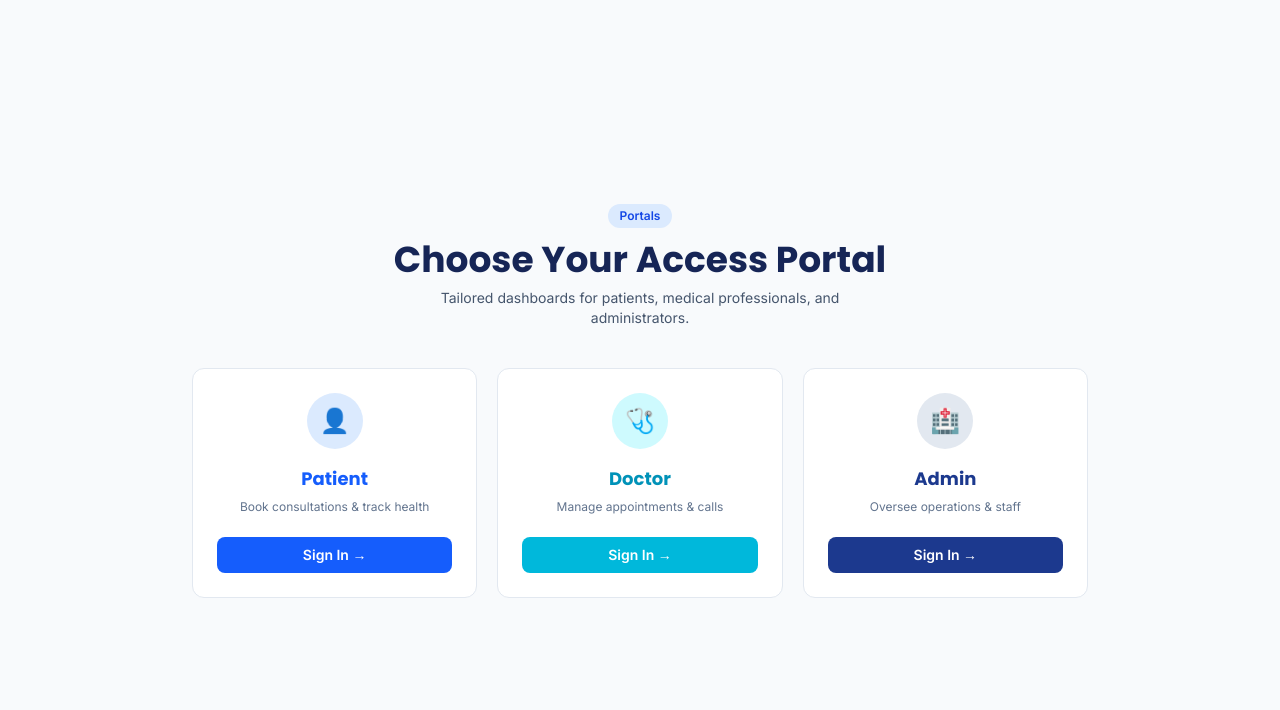
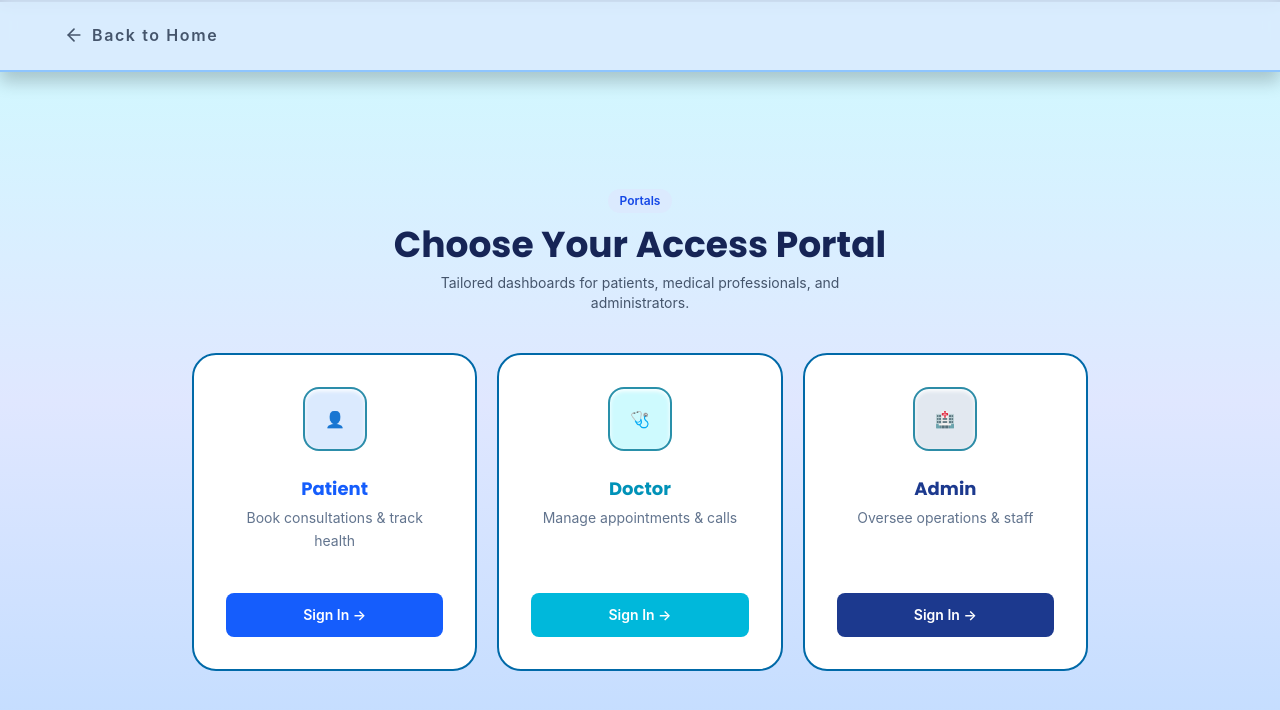
Before and after one commit to avishikta-hajra/Collaborative-HealthCare-Platform, a React (Vite) app in the folder frontend/: page /PortalSelection in a window 1280 px wide. Shown: the top 710 px of the page. Built offline with nearby package versions, Linux system fonts and the light colour scheme.

Commit message:
Added consistent Portal Selection Page

```diff
--- a/frontend/src/components/PortalSelection.jsx
+++ b/frontend/src/components/PortalSelection.jsx
@@ -1,30 +1,43 @@
 import React from 'react';
 import { useNavigate } from 'react-router-dom';
+import { ArrowLeft } from 'lucide-react';
 
 export default function PortalSelection() {
     const navigate = useNavigate();
     return (
-        <section className="min-h-screen bg-slate-50 px-4 py-16 flex items-center justify-center">
+        <section className="min-h-screen font-sans text-slate-800 selection:bg-cyan-200 selection:text-blue-950 bg-linear-to-b from-cyan-100 via-indigo-100 to-blue-200 border-t-2 px-4 py-16 flex items-center justify-center pt-30">
             <div className="max-w-4xl mx-auto w-full">
                 <div className="text-center mb-10">
                     <span className="inline-block bg-blue-100 text-blue-700 text-xs font-semibold px-3 py-1 rounded-full mb-3">Portals</span>
                     <h2 className="font-heading text-2xl md:text-4xl font-bold text-blue-950">Choose Your Access Portal</h2>
                     <p className="text-slate-600 text-sm mt-2 max-w-md mx-auto">Tailored dashboards for patients, medical professionals, and administrators.</p>
                 </div>
+                {/* Top fixed navbar styled like HomePage */}
+                <div className="fixed top-0 left-0 right-0 z-40 px-4 md:px-6 lg:px-14 h-18 flex items-center justify-between transition-all duration-300 bg-blue-100/85 backdrop-blur-sm shadow-[0_10px_16px_rgba(0,0,0,0.2)] border-b-2 border-blue-300">
+                    <div className="max-w-6xl mx-auto w-full">
+                        <div className="w-full">
+                            <button onClick={() => navigate('/')} className="flex items-center text-slate-600 text-[16px] font-semibold hover:text-cyan-700 tracking-widest transition-colors py-4">
+                                <ArrowLeft className="w-5 h-5 mr-2" /> Back to Home
+                            </button>
+                        </div>
+                    </div>
+                </div>
+
                 <div className="grid grid-cols-1 md:grid-cols-3 gap-5">
                     {[
                         { icon: "👤", label: "Patient", route: "/UserLogin", sub: "Book consultations & track health", color: "text-blue-600", bg: "bg-blue-100", btn: "bg-blue-600" },
                         { icon: "🩺", label: "Doctor", route: "/DoctorLogin", sub: "Manage appointments & calls", color: "text-cyan-600", bg: "bg-cyan-100", btn: "bg-cyan-500" },
                         { icon: "🏥", label: "Admin", route: "/AdminLogin", sub: "Oversee operations & staff", color: "text-blue-900", bg: "bg-slate-200", btn: "bg-blue-900" },
                     ].map((p, i) => (
-                        <div key={i} className="bg-white border border-slate-200 rounded-xl p-6 text-center hover:shadow-lg transition-all duration-200 cursor-pointer flex flex-col">
-                            <div className={`w-14 h-14 rounded-full ${p.bg} flex items-center justify-center text-2xl mx-auto mb-4`}>{p.icon}</div>
+                        <div key={i} className="bg-white border-sky-700 border-2 rounded-3xl p-8 hover:shadow-[0_20px_40px_rgb(6,182,212,0.06)] hover:-translate-y-1 hover:border-blue-800 transition-all duration-300 flex flex-col items-center text-center h-full group">
+                            <div className={`w-16 h-16 rounded-2xl ${p.bg} flex items-center justify-center mb-6 shadow-inner shadow-white border-2 border-cyan-700/80 group-hover:scale-110 transition-all duration-300`}>{p.icon}</div>
                             <h3 className={`text-lg font-bold mb-1 ${p.color}`}>{p.label}</h3>
-                            <p className="text-slate-500 text-xs leading-relaxed mb-5 flex-1">{p.sub}</p>
-                            <button onClick={() => navigate(p.route)} className={`w-full text-white font-semibold text-sm py-2 rounded-lg transition-colors ${p.btn} hover:opacity-90`}>Sign In →</button>
+                            <p className="text-slate-500 text-sm leading-relaxed mb-6 flex-1">{p.sub}</p>
+                            <button onClick={() => navigate(p.route)} className={`mt-4 w-full text-white font-semibold text-sm py-3 rounded-lg transition-colors ${p.btn} hover:opacity-90`}>Sign In →</button>
                         </div>
                     ))}
                 </div>
+                {/* bottom button removed - top navbar handles Back to Home */}
             </div>
         </section>
     )
```
